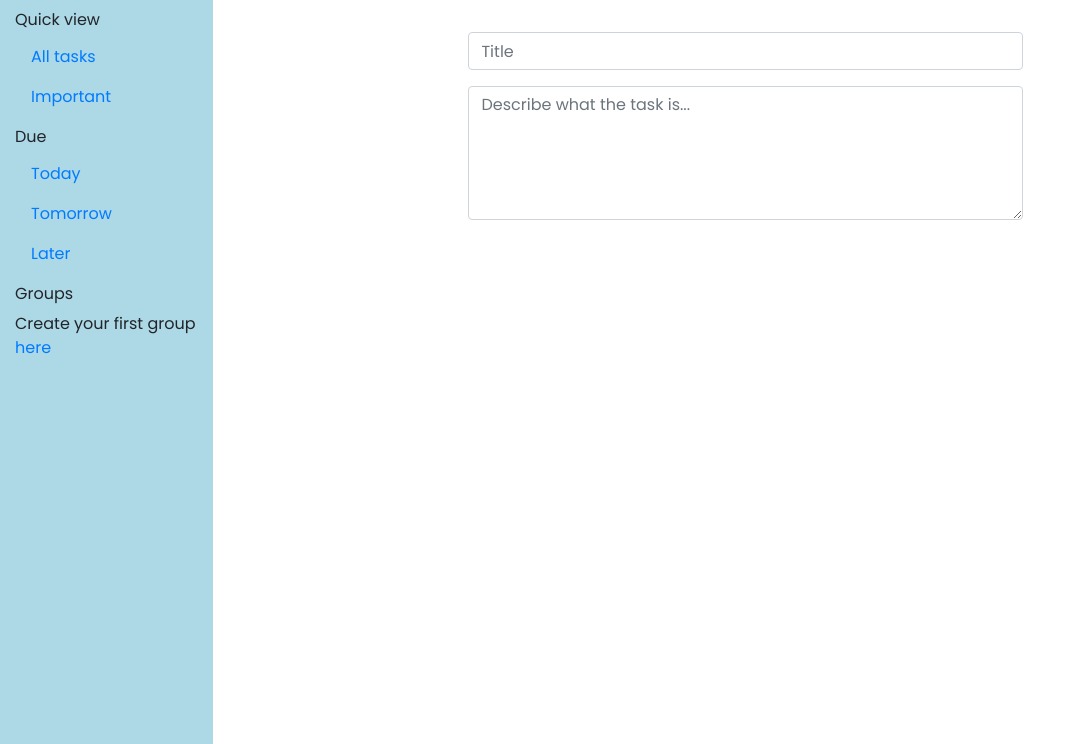
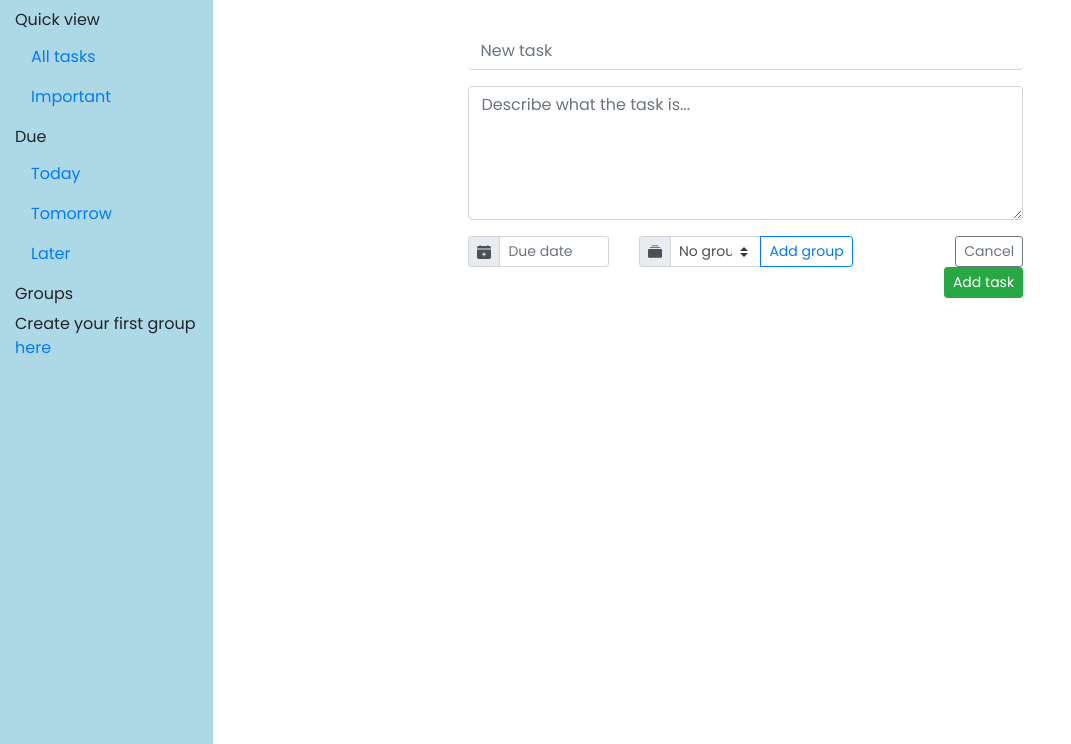
Before and after one commit to christopherklint97/Dolt, a Flask app: template templates/home.html in a window 1280 px wide. Shown: the part 56-800 px from the top of the page, without its empty margins (0-1071 px from the left). Run offline with Flask 2, Linux system fonts and the light colour scheme; the template is opened without the code that fills it, so the values that code supplies are empty; some libraries are stand-ins or nearby versions.

Commit message:
new task form updates with due date and group fields

```diff
--- a/static/app.js
+++ b/static/app.js
@@ -0,0 +1,6 @@
+/* Datepicker from jQuery UI */
+$(function () {
+    $("#datepicker").datepicker({
+        dateFormat: "yy-mm-dd"
+    });
+});
--- a/templates/base.html
+++ b/templates/base.html
@@ -12,6 +12,9 @@
     <!-- Bootstrap CSS -->
     <link rel="stylesheet" href="https://cdn.jsdelivr.net/npm/bootstrap@4.5.3/dist/css/bootstrap.min.css"
         integrity="sha384-TX8t27EcRE3e/ihU7zmQxVncDAy5uIKz4rEkgIXeMed4M0jlfIDPvg6uqKI2xXr2" crossorigin="anonymous">
+
+    <!-- jQuery UI CSS -->
+    <link rel="stylesheet" href="//code.jquery.com/ui/1.12.1/themes/base/jquery-ui.css">
 
     <!-- style.css -->
     <link rel="stylesheet" href="static/style.css">
@@ -59,16 +62,21 @@
     </main>
 
     <!-- jQuery and Bootstrap Bundle (includes Popper) -->
-    <script src="https://code.jquery.com/jquery-3.5.1.slim.min.js"
-        integrity="sha384-DfXdz2htPH0lsSSs5nCTpuj/zy4C+OGpamoFVy38MVBnE+IbbVYUew+OrCXaRkfj"
-        crossorigin="anonymous"></script>
+    <script src="https://code.jquery.com/jquery-3.5.1.min.js"
+        integrity="sha256-9/aliU8dGd2tb6OSsuzixeV4y/faTqgFtohetphbbj0=" crossorigin="anonymous"></script>
     <script src="https://cdn.jsdelivr.net/npm/bootstrap@4.5.3/dist/js/bootstrap.bundle.min.js"
         integrity="sha384-ho+j7jyWK8fNQe+A12Hb8AhRq26LrZ/JpcUGGOn+Y7RsweNrtN/tE3MoK7ZeZDyx"
         crossorigin="anonymous"></script>
+
+    <!-- jQuery UI -->
+    <script src="https://code.jquery.com/ui/1.12.1/jquery-ui.min.js"
+        integrity="sha256-VazP97ZCwtekAsvgPBSUwPFKdrwD3unUfSGVYrahUqU=" crossorigin="anonymous"></script>
+
     <!-- Axios -->
     <script src="https://cdnjs.cloudflare.com/ajax/libs/axios/0.21.0/axios.min.js"
         integrity="sha512-DZqqY3PiOvTP9HkjIWgjO6ouCbq+dxqWoJZ/Q+zPYNHmlnI2dQnbJ5bxAHpAMw+LXRm4D72EIRXzvcHQtE8/VQ=="
         crossorigin="anonymous"></script>
+
     <!-- app.js -->
     <script src="static/app.js"></script>
 </body>
--- a/templates/components/new_task.html
+++ b/templates/components/new_task.html
@@ -1,9 +1,59 @@
 <form id="new-task-form">
     <div class="form-group">
-        <input type="text" name="title" id="new-task-title" placeholder="Title" class="form-control">
+        <input type="text" name="title" id="new-task-title" placeholder="New task"
+            class="form-control border-top-0 border-right-0 border-left-0">
     </div>
     <div class="form-group">
         <textarea name="description" id="new-task-description" rows="5" placeholder="Describe what the task is..."
             class="form-control"></textarea>
     </div>
+    <div class="row">
+        <div class="col">
+            <div class="input-group input-group-sm">
+                <div class="input-group-prepend">
+                    <span class="input-group-text">
+                        <svg width="1em" height="1em" viewBox="0 0 16 16" class="bi bi-calendar-plus-fill"
+                            fill="currentColor" xmlns="http://www.w3.org/2000/svg">
+                            <path fill-rule="evenodd"
+                                d="M4 .5a.5.5 0 0 0-1 0V1H2a2 2 0 0 0-2 2v1h16V3a2 2 0 0 0-2-2h-1V.5a.5.5 0 0 0-1 0V1H4V.5zM16 14V5H0v9a2 2 0 0 0 2 2h12a2 2 0 0 0 2-2zM8.5 8.5a.5.5 0 0 0-1 0V10H6a.5.5 0 0 0 0 1h1.5v1.5a.5.5 0 0 0 1 0V11H10a.5.5 0 0 0 0-1H8.5V8.5z" />
+                        </svg>
+                    </span>
+                </div>
+                <input type="text" id="datepicker" class="form-control" placeholder="Due date">
+            </div>
+        </div>
+        <div class="col-5">
+
+            <div class="input-group input-group-sm">
+                <div class="input-group-prepend">
+                    <span class="input-group-text">
+                        <svg width="1em" height="1em" viewBox="0 0 16 16" class="bi bi-collection-fill"
+                            fill="currentColor" xmlns="http://www.w3.org/2000/svg">
+                            <path
+                                d="M0 13a1.5 1.5 0 0 0 1.5 1.5h13A1.5 1.5 0 0 0 16 13V6a1.5 1.5 0 0 0-1.5-1.5h-13A1.5 1.5 0 0 0 0 6v7z" />
+                            <path fill-rule="evenodd"
+                                d="M2 3a.5.5 0 0 0 .5.5h11a.5.5 0 0 0 0-1h-11A.5.5 0 0 0 2 3zm2-2a.5.5 0 0 0 .5.5h7a.5.5 0 0 0 0-1h-7A.5.5 0 0 0 4 1z" />
+                        </svg>
+                    </span>
+                </div>
+                <select class="custom-select" id="group-select">
+                    {% if groups %}
+                    {% for group in groups %}
+                    <option>{{ group.name }}</option>
+                    {% endfor %}
+                    {% else %}
+                    <option selected>No groups</option>
+                    {% endif %}
+                </select>
+                <div class="input-group-append">
+                    <button class="btn btn-outline-primary" type="button">Add group</button>
+                </div>
+            </div>
+        </div>
+        <div class="col text-right">
+            <button class="btn btn-outline-secondary btn-sm">Cancel</button>
+            <button type="submit" class="btn btn-success btn-sm">Add task</button>
+        </div>
+    </div>
+
 </form>
```
